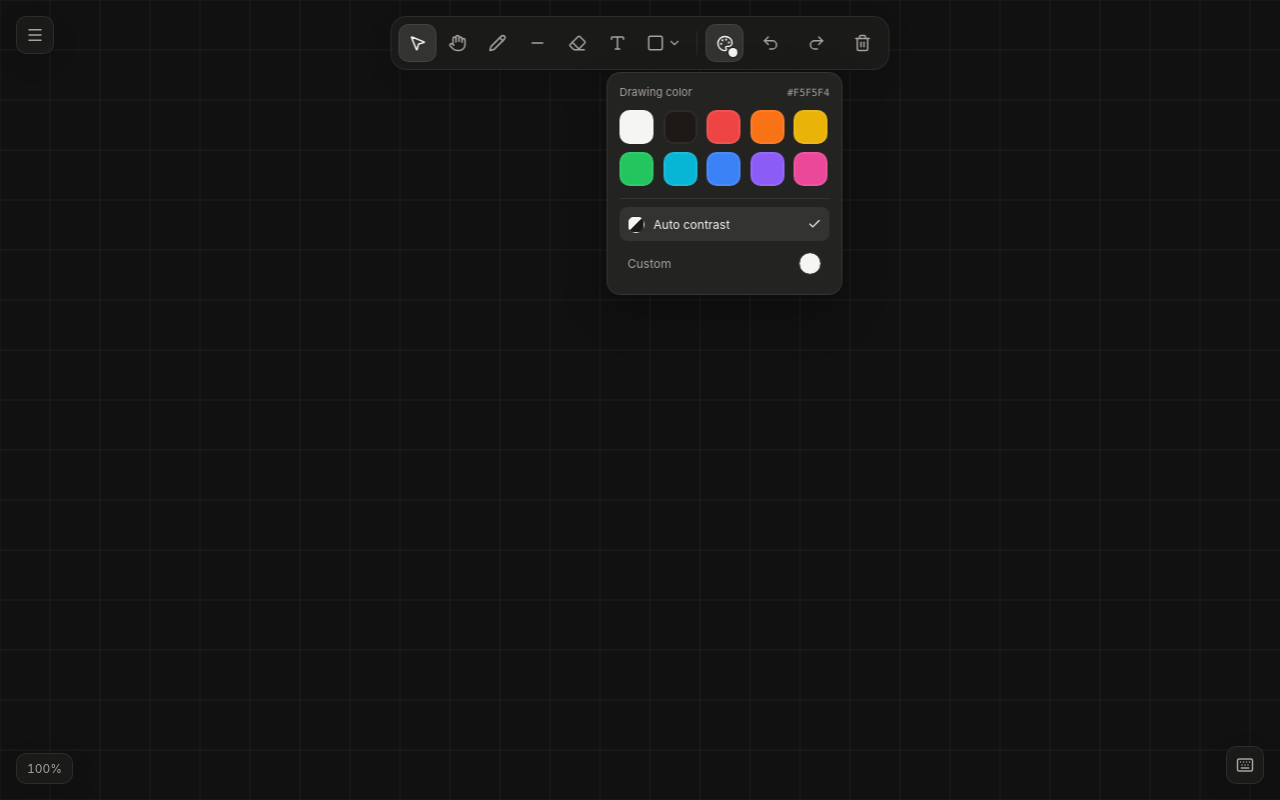
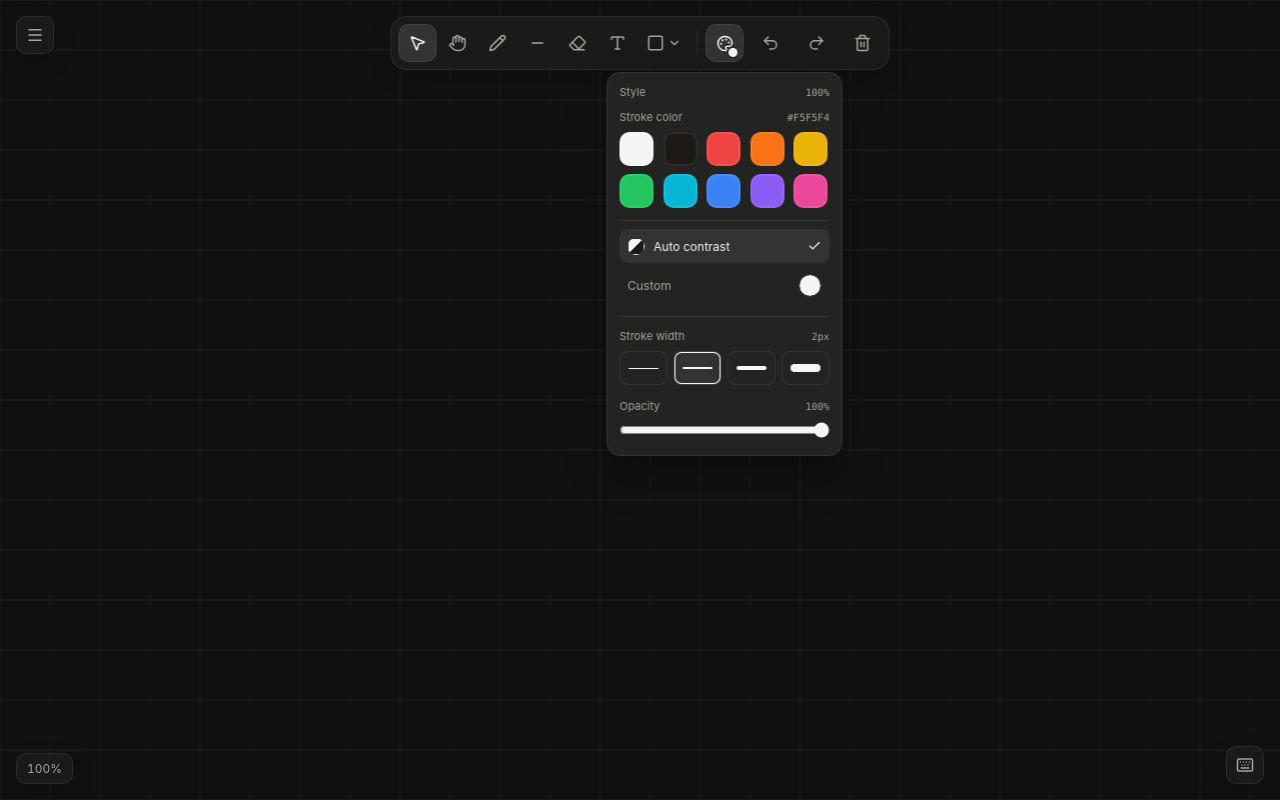
Before and after one commit to swaznil/drawxd, a React (Vite) app: page / in a window 1280 px wide. Both pictures are taken after a click on the button 724 px from the left and 43 px from the top of the page. Built offline with nearby package versions, Linux system fonts and the light colour scheme.

Commit message:
Added stroke width and opacity controls, improved text editing, and shortcuts

```diff
--- a/src/App.jsx
+++ b/src/App.jsx
@@ -34,6 +34,8 @@ export default function App() {
   const [theme, setTheme] = useState(DEFAULT_THEME);
   const [bgColor, setBgColor] = useState(DEFAULT_BG);
   const [drawingColor, setDrawingColor] = useState(null);
+  const [strokeWidth, setStrokeWidth] = useState(2);
+  const [drawingOpacity, setDrawingOpacity] = useState(1);
   const [menuOpen, setMenuOpen] = useState(false);
   const [aboutOpen, setAboutOpen] = useState(false);
   const [shortcutsOpen, setShortcutsOpen] = useState(false);
@@ -77,7 +79,17 @@ export default function App() {
 
   const changeDrawingColor = (color) => {
     setDrawingColor(color);
-    canvasRef.current?.setSelectedColor(color);
+    canvasRef.current?.setSelectedStyle({ color });
+  };
+
+  const changeStrokeWidth = (width) => {
+    setStrokeWidth(width);
+    canvasRef.current?.setSelectedStyle({ strokeWidth: width });
+  };
+
+  const changeDrawingOpacity = (opacity) => {
+    setDrawingOpacity(opacity);
+    canvasRef.current?.setSelectedStyle({ opacity });
   };
 
   return (
@@ -91,6 +103,10 @@ export default function App() {
         drawingColor={activeDrawingColor}
         drawingColorAuto={drawingColor === null}
         onDrawingColorChange={changeDrawingColor}
+        strokeWidth={strokeWidth}
+        onStrokeWidthChange={changeStrokeWidth}
+        drawingOpacity={drawingOpacity}
+        onDrawingOpacityChange={changeDrawingOpacity}
       />
 
       <div className="top-menu">
@@ -197,6 +213,8 @@ export default function App() {
         setTool={setTool}
         bgColor={bgColor}
         drawingColor={drawingColor}
+        strokeWidth={strokeWidth}
+        drawingOpacity={drawingOpacity}
         onZoomChange={setZoomLabel}
       />
 
--- a/src/components/Toolbar.jsx
+++ b/src/components/Toolbar.jsx
@@ -37,6 +37,8 @@ const drawingColors = [
   "#ec4899",
 ];
 
+const strokeWidths = [1, 2, 4, 8];
+
 export default function Toolbar({
   tool,
   setTool,
@@ -47,6 +49,10 @@ export default function Toolbar({
   drawingColor,
   drawingColorAuto,
   onDrawingColorChange,
+  strokeWidth,
+  onStrokeWidthChange,
+  drawingOpacity,
+  onDrawingOpacityChange,
 }) {
   const [shapeMenuOpen, setShapeMenuOpen] = useState(false);
   const [colorMenuOpen, setColorMenuOpen] = useState(false);
@@ -165,7 +171,12 @@ export default function Toolbar({
         {colorMenuOpen && (
           <div className="color-menu">
             <div className="color-menu-heading">
-              <span>Drawing color</span>
+              <span>Style</span>
+              <span>{Math.round(drawingOpacity * 100)}%</span>
+            </div>
+
+            <div className="style-section-label">
+              <span>Stroke color</span>
               <span>{drawingColor.toUpperCase()}</span>
             </div>
 
@@ -215,6 +226,47 @@ export default function Toolbar({
                 />
               </label>
             </div>
+
+            <div className="style-divider" />
+
+            <div className="style-section-label">
+              <span>Stroke width</span>
+              <span>{strokeWidth}px</span>
+            </div>
+
+            <div className="stroke-width-options">
+              {strokeWidths.map((width) => (
+                <button
+                  key={width}
+                  className={`stroke-width-btn ${
+                    strokeWidth === width ? "active" : ""
+                  }`}
+                  onClick={() => onStrokeWidthChange(width)}
+                  aria-label={`Use ${width} pixel stroke width`}
+                  aria-pressed={strokeWidth === width}
+                >
+                  <span style={{ height: `${width}px` }} />
+                </button>
+              ))}
+            </div>
+
+            <div className="style-section-label opacity-label">
+              <span>Opacity</span>
+              <span>{Math.round(drawingOpacity * 100)}%</span>
+            </div>
+
+            <input
+              className="opacity-slider"
+              type="range"
+              min="10"
+              max="100"
+              step="5"
+              value={Math.round(drawingOpacity * 100)}
+              onChange={(event) =>
+                onDrawingOpacityChange(Number(event.target.value) / 100)
+              }
+              aria-label="Drawing opacity"
+            />
           </div>
         )}
       </div>
--- a/src/engine/Canvas.jsx
+++ b/src/engine/Canvas.jsx
@@ -67,11 +67,14 @@ function exportShapesAsPng(shapes, width, height, bgColor, defaultStroke) {
       continue;
     }
 
+    ctx.save();
+    ctx.globalAlpha = shape.opacity ?? 1;
     ctx.strokeStyle = shape.stroke || defaultStroke;
     ctx.fillStyle = shape.fill || "transparent";
     ctx.lineWidth = shape.strokeWidth || 2;
 
     shapeDef.render(ctx, shape);
+    ctx.restore();
   }
 
   return new Promise((resolve) => {
@@ -80,12 +83,14 @@ function exportShapesAsPng(shapes, width, height, bgColor, defaultStroke) {
 }
 
 const Canvas = forwardRef(
-  ({ tool, setTool, bgColor, drawingColor, onZoomChange }, ref) => {
+  ({ tool, setTool, bgColor, drawingColor, strokeWidth, drawingOpacity, onZoomChange},ref,) => {
   const canvasRef = useRef(null);
 
   const cameraRef = useRef(createCamera());
   const toolRef = useRef(tool);
   const drawingColorRef = useRef(drawingColor);
+  const strokeWidthRef = useRef(strokeWidth);
+  const drawingOpacityRef = useRef(drawingOpacity);
 
   const shapesRef = useRef([]);
   const selectedRef = useRef([]);
@@ -112,9 +117,12 @@ const Canvas = forwardRef(
   const redoRef = useRef([]);
   const [textEditor, setTextEditor] = useState(null);
   const textInputRef = useRef(null);
+  const cancelTextEditRef = useRef(false);
 
   toolRef.current = tool;
   drawingColorRef.current = drawingColor;
+  strokeWidthRef.current = strokeWidth;
+  drawingOpacityRef.current = drawingOpacity;
 
   const saveHistory = () => {
     historyRef.current.push(structuredClone(shapesRef.current));
@@ -138,6 +146,26 @@ const Canvas = forwardRef(
     }
 
     return null;
+  };
+
+  const showTextEditor = (editor, selectAll = false) => {
+    cancelTextEditRef.current = false;
+    setTextEditor(editor);
+
+    requestAnimationFrame(() => {
+      const input = textInputRef.current;
+
+      if (!input) return;
+
+      input.focus();
+
+      if (selectAll) {
+        input.select();
+      } else {
+        input.selectionStart = input.value.length;
+        input.selectionEnd = input.value.length;
+      }
+    });
   };
 
   const getHandleAt = (x, y) => {
@@ -225,17 +253,22 @@ const Canvas = forwardRef(
       selectedRef.current = [];
     },
 
-    setSelectedColor(color) {
+    setSelectedStyle({ color, strokeWidth: width, opacity }) {
       if (!selectedRef.current.length) return;
 
       saveHistory();
 
       selectedRef.current.forEach((shape) => {
-        shape.stroke = color;
+        if (color !== undefined) {
+          shape.stroke = color;
 
-        if (shape.type === "text") {
-          shape.fill = color;
+          if (shape.type === "text") {
+            shape.fill = color;
+          }
         }
+
+        if (width !== undefined) shape.strokeWidth = width;
+        if (opacity !== undefined) shape.opacity = opacity;
       });
     },
 
@@ -382,20 +415,16 @@ const Canvas = forwardRef(
       if (currentTool === "text") {
         e.preventDefault();
 
-        setTextEditor({
+        showTextEditor({
           screenX: e.clientX,
           screenY: e.clientY,
           worldX: pos.x,
           worldY: pos.y,
+          value: "",
+          width: 260,
+          height: 80,
+          fontSize: 28,
         });
-
-        setTimeout(() => {
-          if (textInputRef.current) {
-            textInputRef.current.focus();
-            textInputRef.current.selectionStart = 0;
-            textInputRef.current.selectionEnd = 0;
-          }
-        }, 0);
 
         return;
       }
@@ -408,6 +437,8 @@ const Canvas = forwardRef(
 
       const shape = shapeDef.create(pos.x, pos.y);
       shape.stroke = drawingColorRef.current;
+      shape.strokeWidth = strokeWidthRef.current;
+      shape.opacity = drawingOpacityRef.current;
 
       shapesRef.current.push(shape);
 
@@ -481,6 +512,34 @@ const Canvas = forwardRef(
       selectionBoxRef.current = null;
 
       eraserTrailRef.current = [];
+    };
+
+    const doubleClick = (e) => {
+      const camera = cameraRef.current;
+      const pos = screenToWorld(e.clientX, e.clientY, camera);
+      const shape = getShapeAt(pos.x, pos.y);
+
+      if (shape?.type !== "text") return;
+
+      e.preventDefault();
+      selectedRef.current = [shape];
+
+      showTextEditor(
+        {
+          shapeId: shape.id,
+          screenX: (shape.x + camera.x) * camera.zoom,
+          screenY: (shape.y + camera.y) * camera.zoom,
+          worldX: shape.x,
+          worldY: shape.y,
+          value: shape.text,
+          width: Math.max(220, shape.width * camera.zoom),
+          height: Math.max(60, shape.height * camera.zoom),
+          fontSize: (shape.fontSize || 28) * camera.zoom,
+          color: shape.fill || shape.stroke,
+          opacity: shape.opacity ?? 1,
+        },
+        true,
+      );
     };
 
     const wheel = (e) => {
@@ -572,6 +631,7 @@ const Canvas = forwardRef(
     };
 
     canvas.addEventListener("pointerdown", pointerDown);
+    canvas.addEventListener("dblclick", doubleClick);
 
     window.addEventListener("pointermove", pointerMove);
     window.addEventListener("pointerup", pointerUp);
@@ -590,6 +650,7 @@ const Canvas = forwardRef(
       window.removeEventListener("keydown", keyDown);
 
       canvas.removeEventListener("pointerdown", pointerDown);
+      canvas.removeEventListener("dblclick", doubleClick);
       canvas.removeEventListener("wheel", wheel);
     };
   }, [ref, setTool, bgColor, onZoomChange]);
@@ -609,14 +670,18 @@ const Canvas = forwardRef(
           className="canvas-text-input"
           autoFocus
           spellCheck={false}
-          placeholder="Type..."
+          defaultValue={textEditor.value}
+          placeholder="Type something…"
+          title="Ctrl or Cmd + Enter to finish · Escape to cancel"
           style={{
             left: `${textEditor.screenX}px`,
             top: `${textEditor.screenY}px`,
-            width: "260px",
-            height: "120px",
-            color: drawingColor || getCanvasInkColor(bgColor),
-            caretColor: drawingColor || getCanvasInkColor(bgColor),
+            width: `${textEditor.width}px`,
+            height: `${textEditor.height}px`,
+            fontSize: `${textEditor.fontSize}px`,
+            color: textEditor.color || drawingColor || getCanvasInkColor(bgColor),
+            caretColor: textEditor.color || drawingColor || getCanvasInkColor(bgColor),
+            opacity: textEditor.opacity ?? drawingOpacity,
           }}
           onPointerDown={(e) => {
             e.stopPropagation();
@@ -625,28 +690,74 @@ const Canvas = forwardRef(
             e.stopPropagation();
 
             if (e.key === "Escape") {
+              cancelTextEditRef.current = true;
               setTextEditor(null);
             }
 
-            if (e.key === "Enter" && !e.shiftKey) {
+            if (
+              e.key === "Enter" &&
+              (e.ctrlKey || e.metaKey)
+            ) {
               e.preventDefault();
               e.target.blur();
             }
           }}
+          onInput={(e) => {
+            e.currentTarget.style.height = "auto";
+            e.currentTarget.style.height = `${Math.min(
+              360,
+              Math.max(60, e.currentTarget.scrollHeight),
+            )}px`;
+          }}
           onBlur={(e) => {
+            if (cancelTextEditRef.current) {
+              cancelTextEditRef.current = false;
+              return;
+            }
+
             const value = e.target.value.trim();
+            const camera = cameraRef.current;
+            const width = e.target.offsetWidth / camera.zoom;
+            const height = e.target.offsetHeight / camera.zoom;
+            const existingShape = textEditor.shapeId
+              ? shapesRef.current.find(
+                  (shape) => shape.id === textEditor.shapeId,
+                )
+              : null;
 
-            if (value) {
+            if (existingShape) {
+              if (
+                value !== existingShape.text ||
+                width !== existingShape.width ||
+                height !== existingShape.height
+              ) {
+                saveHistory();
+
+                if (value) {
+                  existingShape.text = value;
+                  existingShape.width = width;
+                  existingShape.height = height;
+                } else {
+                  shapesRef.current = shapesRef.current.filter(
+                    (shape) => shape !== existingShape,
+                  );
+                  selectedRef.current = [];
+                }
+              }
+            } else if (value) {
               saveHistory();
+
               const shape = getShape("text").create(
                 textEditor.worldX,
                 textEditor.worldY,
                 value,
-                e.target.offsetWidth,
-                e.target.offsetHeight,
+                width,
+                height,
               );
               shape.stroke = drawingColorRef.current;
               shape.fill = drawingColorRef.current;
+              shape.strokeWidth = strokeWidthRef.current;
+              shape.opacity = drawingOpacityRef.current;
 
               shapesRef.current.push(shape);
             }
--- a/src/engine/shapes/hexagon.js
+++ b/src/engine/shapes/hexagon.js
@@ -33,17 +33,11 @@ export default {
     ctx.beginPath();
 
     ctx.moveTo(shape.x + w * 0.5, shape.y);
-
     ctx.lineTo(shape.x + w, shape.y + h * 0.25);
-
     ctx.lineTo(shape.x + w, shape.y + h * 0.75);
-
     ctx.lineTo(shape.x + w * 0.5, shape.y + h);
-
     ctx.lineTo(shape.x, shape.y + h * 0.75);
-
     ctx.lineTo(shape.x, shape.y + h * 0.25);
-
     ctx.closePath();
 
     ctx.fill();
--- a/src/engine/shapes/star.js
+++ b/src/engine/shapes/star.js
@@ -30,19 +30,14 @@ export default {
     const spikes = 5;
 
     const outerRadius = Math.abs(shape.width) / 2;
-
     const innerRadius = outerRadius / 2;
-
     const cx = shape.x + shape.width / 2;
-
     const cy = shape.y + shape.height / 2;
 
     let rot = Math.PI / 2 * 3;
-
     let step = Math.PI / spikes;
 
     ctx.beginPath();
-
     ctx.moveTo(cx, cy - outerRadius);
 
     for (let i = 0; i < spikes; i++) {
@@ -62,7 +57,6 @@ export default {
     }
 
     ctx.closePath();
-
     ctx.fill();
     ctx.stroke();
   },
--- a/src/styles.css
+++ b/src/styles.css
@@ -98,6 +98,9 @@ input:focus-visible, textarea:focus-visible {
   background: var(--panel-solid);
   box-shadow: var(--shadow);
   font: 22px/1.35 inherit;
+  line-height: 1.3;
+  overflow-y: auto;
+  white-space: pre-wrap;
 }
 
 .toolbar,
@@ -244,6 +247,19 @@ input:focus-visible, textarea:focus-visible {
   font-size: 10px;
 }
 
+.style-section-label {
+  display: flex;
+  align-items: center;
+  justify-content: space-between;
+  margin-bottom: 8px;
+  color: var(--muted);
+  font-size: 11px;
+}
+.style-section-label span:last-child {
+  font-family: ui-monospace, SFMono-Regular, Menlo, Consolas, monospace;
+  font-size: 10px;
+}
+
 .drawing-color-grid {
   display: grid;
   grid-template-columns: repeat(5, 1fr);
@@ -339,6 +355,54 @@ input:focus-visible, textarea:focus-visible {
 .custom-drawing-color input::-webkit-color-swatch {
   border: 0;
   border-radius: 50%;
+}
+
+.style-divider {
+  height: 1px;
+  margin: 12px 0;
+  background: var(--divider);
+}
+
+.stroke-width-options {
+  display: grid;
+  grid-template-columns: repeat(4, 1fr);
+  gap: 6px;
+}
+
+.stroke-width-btn {
+  display: grid;
+  height: 34px;
+  place-items: center;
+  padding: 0 8px;
+  border: 1px solid var(--border);
+  border-radius: 8px;
+  background: transparent;
+  cursor: pointer;
+}
+.stroke-width-btn:hover,
+.stroke-width-btn.active {
+  background: var(--panel-hover);
+}
+.stroke-width-btn.active {
+  box-shadow: inset 0 0 0 1px var(--text);
+}
+.stroke-width-btn span {
+  display: block;
+  width: 100%;
+  min-height: 1px;
+  border-radius: 999px;
+  background: var(--text);
+}
+
+.opacity-label {
+  margin-top: 14px;
+}
+.opacity-slider {
+  width: 100%;
+  height: 18px;
+  margin: 0;
+  accent-color: var(--text);
+  cursor: pointer;
 }
 
 .shape-item {
```
Also changed, not shown: src/engine/renderer.js (+3 -5 lines), src/engine/shapes/text.js (+30 -1 lines), 1 other file (tests, documents, lock files or other folders).
